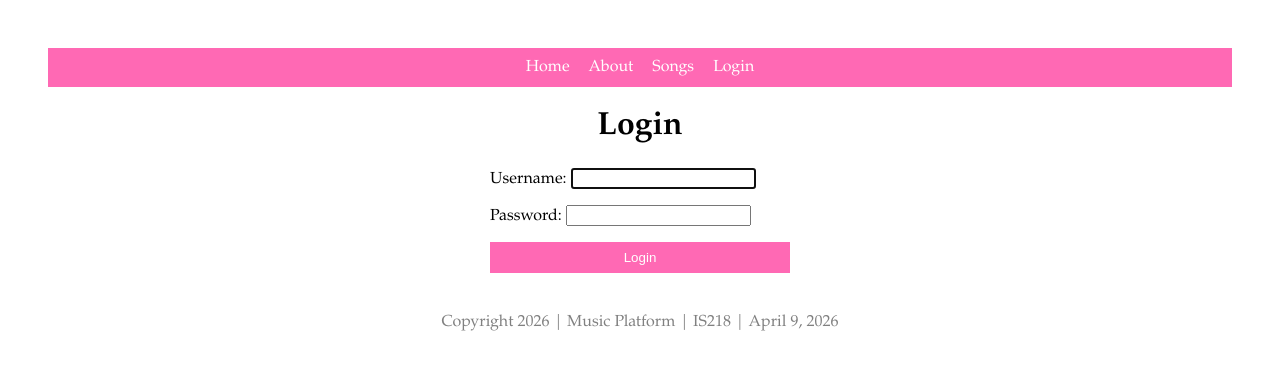
After one commit to zgnhauc/musicapp, a Django app: page /accounts/login/ in a window 1280 px wide. The commit adds this page. Shown: the top 370 px of the page. Run offline with Django 5.2, Linux system fonts and the light colour scheme.

Commit message:
fix dang nhap login logout

```diff
--- a/musicplatform/settings.py
+++ b/musicplatform/settings.py
@@ -25,7 +25,7 @@ SECRET_KEY = 'django-insecure-ip)%(6_c6gdgy!en!v13cl#1nrcx*$&))kz!9-u77a!!v93)0+
 # SECURITY WARNING: don't run with debug turned on in production!
 DEBUG = True
 
-ALLOWED_HOSTS = []
+ALLOWED_HOSTS = ['*']
 
 
 # Application definition
@@ -107,6 +107,9 @@ USE_TZ = True
 
 STATIC_URL = 'static/'
 
+LOGIN_REDIRECT_URL = '/'
+LOGOUT_REDIRECT_URL = '/'
+
 INSTALLED_APPS = [
     'django.contrib.admin',
     'django.contrib.auth',
--- a/musicplatform/templates/musicplatform/layout.html
+++ b/musicplatform/templates/musicplatform/layout.html
@@ -13,7 +13,15 @@
             <a href="/" style="color: white; margin-right: 15px; text-decoration: none;">Home</a>
             <a href="/about/" style="color: white; margin-right: 15px; text-decoration: none;">About</a>
             <a href="/songs/" style="color: white; margin-right: 15px; text-decoration: none;">Songs</a>
-            <a href="{% url 'home' %}" style="color: white; text-decoration: none;">Log Messages</a>
+            {% if user.is_authenticated %}
+                <span style="color: white; margin-right: 15px;">Hi, {{ user.username }}</span>
+                <form method="post" action="/accounts/logout/" style="display: inline;">
+                    {% csrf_token %}
+                    <button type="submit" style="background: none; border: none; color: white; cursor: pointer; text-decoration: none; font-family: inherit; font-size: inherit;">Logout</button>
+                </form>
+            {% else %}
+                <a href="/accounts/login/" style="color: white; text-decoration: none;">Login</a>
+            {% endif %}
         </nav>
 
         <div class="container">
@@ -22,7 +30,7 @@
         </div>
 
         <footer style="margin-top: 40px;">
-            <p>Copyright 2024 | Music Platform | IS218 | Annie Nguyen | April 9, 2026</p>
+            <p>Copyright 2026 | Music Platform | IS218 | April 9, 2026</p>
         </footer>
     </body>
 </html>
--- /dev/null
+++ b/musicplatform/templates/registration/login.html
@@ -0,0 +1,18 @@
+{% extends "musicplatform/layout.html" %}
+
+{% block title %}Login{% endblock %}
+
+{% block content %}
+<h1>Login</h1>
+
+<form method="post" style="width: 300px; margin: 0 auto; text-align: left;">
+    {% csrf_token %}
+    {{ form.as_p }}
+    <button type="submit" style="background-color: hotpink; color: white; padding: 8px 20px; border: none; cursor: pointer; width: 100%;">Login</button>
+</form>
+
+{% if form.errors %}
+<p style="color: red;">Incorrect username or password.</p>
+{% endif %}
+
+{% endblock %}
--- a/musicplatform/urls.py
+++ b/musicplatform/urls.py
@@ -15,7 +15,7 @@ Including another URLconf
     2. Add a URL to urlpatterns:  path('blog/', include('blog.urls'))
 """
 from django.contrib import admin
-from django.urls import path
+from django.urls import path, include
 from music import views
 
 urlpatterns = [
@@ -24,6 +24,7 @@ urlpatterns = [
     path('about/', views.about),
     path('songs/', views.songs, name='songs'),
     path('songs/<int:song_id>/', views.song_detail, name='song_detail'),
+    path('accounts/', include('django.contrib.auth.urls')),
 ]
 
 from django.contrib.staticfiles.urls import staticfiles_urlpatterns
```
Also changed, not shown: db.sqlite3.
